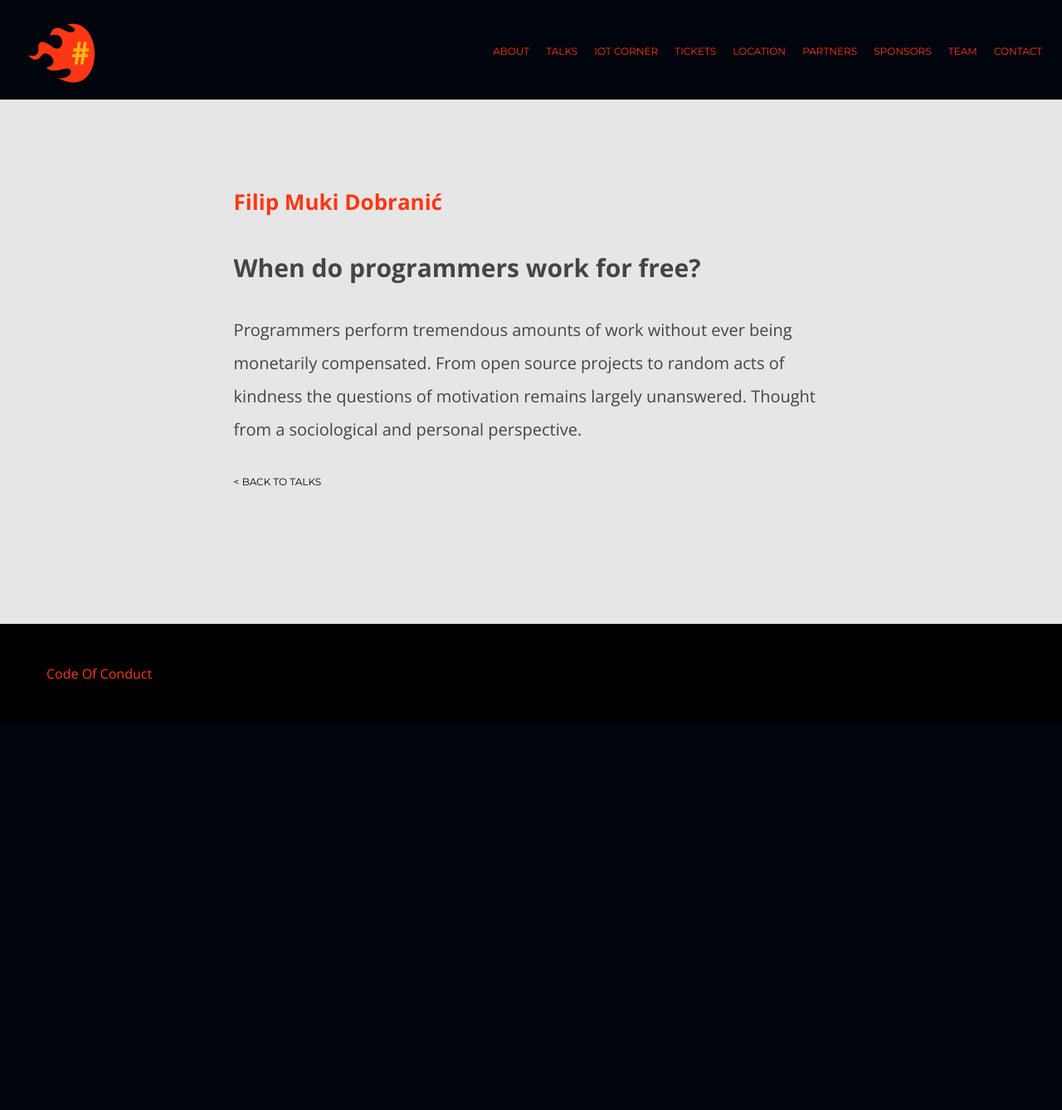
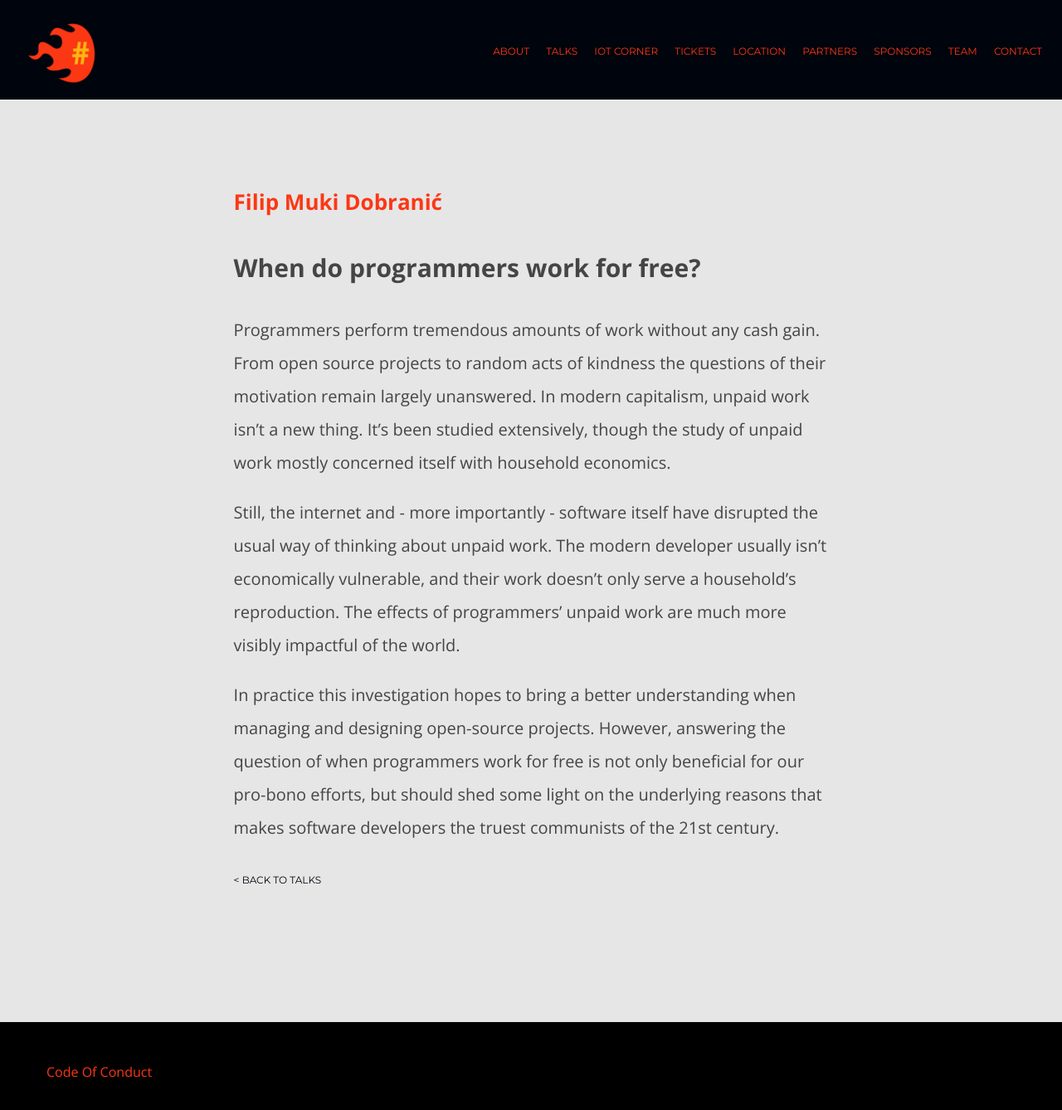
Before and after one commit to webcampsi/mb2015, a Jekyll site: the page built from _posts/2015-02-21-Filip-Muki-Dobranic.md, in a window 1280 px wide and 1352 px high. Shown: the top 1338 px of the window at 83% size. Built offline with Jekyll 4.4.1, drawn with Linux system fonts in a browser that asks for light colours.

Commit message:
update descriptions

```diff
--- a/_posts/2015-02-21-Filip-Muki-Dobranic.md
+++ b/_posts/2015-02-21-Filip-Muki-Dobranic.md
@@ -7,4 +7,8 @@ track: Other
 layout: talks
 ---
 
-Programmers perform tremendous amounts of work without ever being monetarily compensated. From open source projects to random acts of kindness the questions of motivation remains largely unanswered. Thought from a sociological and personal perspective.
+Programmers perform tremendous amounts of work without any cash gain. From open source projects to random acts of kindness the questions of their motivation remain largely unanswered. In modern capitalism, unpaid work isn't a new thing. It's been studied extensively, though the study of unpaid work mostly concerned itself with household economics.
+
+Still, the internet and - more importantly - software itself have disrupted the usual way of thinking about unpaid work. The modern developer usually isn't economically vulnerable, and their work doesn't only serve a household's reproduction. The effects of programmers' unpaid work are much more visibly impactful of the world.
+
+In practice this investigation hopes to bring a better understanding when managing and designing open-source projects. However, answering the question of when programmers work for free is not only beneficial for our pro-bono efforts, but should shed some light on the underlying reasons that makes software developers the truest communists of the 21st century.
```
